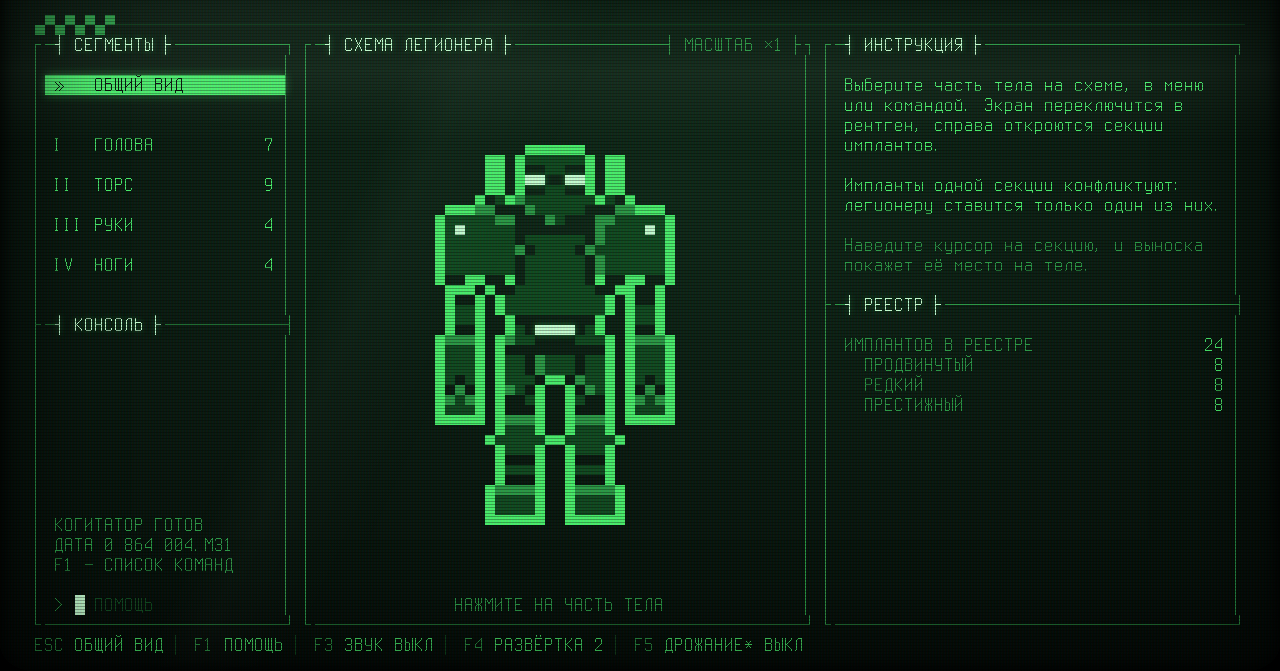
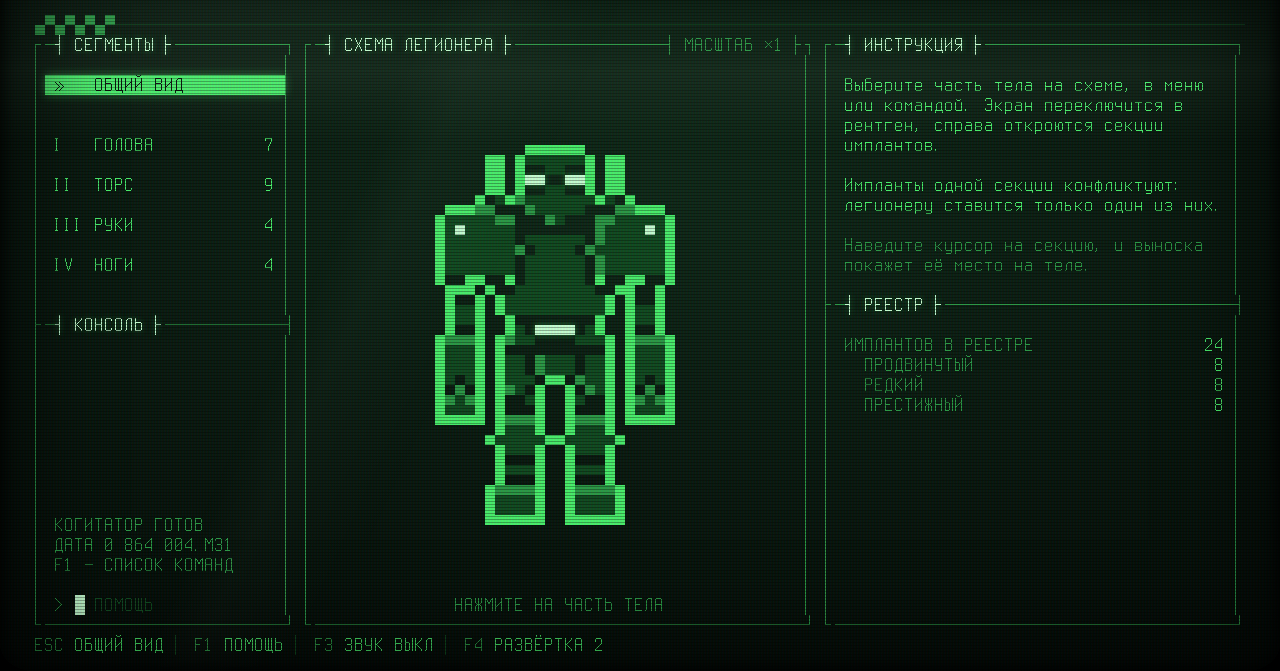
Before and after one commit to otpironwarriors/augments, a plain HTML site: page index.html in a window 1280 px wide. Shown: the part 129-800 px from the top of the page. Drawn offline with Linux system fonts and the light colour scheme.

Commit message:
Add files via upload

```diff
--- a/index.html
+++ b/index.html
@@ -139,6 +139,7 @@ body::after { /* сканлайны, цветная маска и виньетк
 </style>
 </head>
 <body>
+
 
 <div class="term" id="term">
   <header class="head">
@@ -630,7 +631,7 @@ function drawBtns(g, y0) {
 function keyItems() {
   return [
     ["ESC", "ОБЩИЙ ВИД"], ["F1", "ПОМОЩЬ"], ["F3", "ЗВУК " + (Snd.on ? "ВКЛ" : "ВЫКЛ")],
-    ["F4", "РАЗВЁРТКА " + ["ВЫКЛ", "1", "2", "3"][scanLv]], ["F5", "ДРОЖАНИЕ* " + (jitter ? "ВКЛ" : "ВЫКЛ")],
+    ["F4", "РАЗВЁРТКА " + ["ВЫКЛ", "1", "2", "3"][scanLv]],
   ];
 }
 function drawKeys(g, y, w, wrapRows) {
@@ -777,13 +778,12 @@ const imperialDate = () => {
 };
 function setScan(n) { scanLv = n; document.documentElement.style.setProperty("--scan", [0, .16, .3, .45][scanLv]); try { localStorage.setItem("cog-scan", String(scanLv)); } catch (e) {} render(); }
 function toggleSound() { Snd.set(!Snd.on); if (Snd.on) Snd.degauss(); render(); }
-const HELP = ["ГОЛОВА ТОРС РУКИ НОГИ ОБЩИЙ", "ЗВУК РАЗВЁРТКА 0-3", "ДРОЖАНИЕ ДАТА ЛИТАНИЯ", "РЕЕСТР ВЫКЛЮЧИТЬ ОЧИСТИТЬ", "КЛАВИШИ: ESC F1 F3-F5"];
+const HELP = ["ГОЛОВА ТОРС РУКИ НОГИ ОБЩИЙ", "ЗВУК РАЗВЁРТКА 0-3", "ДАТА ЛИТАНИЯ", "РЕЕСТР ВЫКЛЮЧИТЬ ОЧИСТИТЬ", "КЛАВИШИ: ESC F1 F3 F4"];
 const CMD = {
   "ПОМОЩЬ": () => HELP,
   "ОБЩИЙ": () => { select(null); },
   "ЗВУК": () => { toggleSound(); return "ЗВУК: " + (Snd.on ? "ВКЛ" : "ВЫКЛ"); },
   "РАЗВЁРТКА": (arg) => { const n = parseInt(arg, 10); setScan(n >= 0 && n <= 3 ? n : (scanLv + 1) % 4); return "РАЗВЁРТКА: " + ["ВЫКЛ", "1", "2", "3"][scanLv]; },
-  "ДРОЖАНИЕ": () => { setJitter(!jitter); render(); return "ДРОЖАНИЕ: " + (jitter ? "ВКЛ" : "ВЫКЛ"); },
   "ДАТА": () => "ИМПЕРСКАЯ ДАТА: " + imperialDate(),
   "ЛИТАНИЯ": () => { const l = LEGION.litanies || [LEGION.motto]; return "++ " + l[Math.floor(Math.random() * l.length)].toUpperCase() + " ++"; },
   "РЕЕСТР": () => BODY.map((p) => `${p.num.padEnd(4)}${p.title.toUpperCase().padEnd(8)}${String(countPart(p)).padStart(3)} ИМПЛ.`),
@@ -817,9 +817,9 @@ cmd.addEventListener("keydown", (e) => {
   else if (e.key === "ArrowUp" && cmdHist.length) { e.preventDefault(); histI = Math.max(0, histI - 1); cmd.value = cmdHist[histI]; render(); }
   else if (e.key === "ArrowDown" && cmdHist.length) { e.preventDefault(); histI = Math.min(cmdHist.length, histI + 1); cmd.value = cmdHist[histI] || ""; render(); }
 });
-const KEYS = { ESC: () => select(null), F1: () => HELP.forEach((l) => clog(l, "h")), F3: toggleSound, F4: () => setScan((scanLv + 1) % 4), F5: () => { setJitter(!jitter); render(); } };
+const KEYS = { ESC: () => select(null), F1: () => HELP.forEach((l) => clog(l, "h")), F3: toggleSound, F4: () => setScan((scanLv + 1) % 4) };
 document.addEventListener("keydown", (e) => {
-  const k = e.key === "Escape" ? "ESC" : /^F[1345]$/.test(e.key) ? e.key : null;
+  const k = e.key === "Escape" ? "ESC" : /^F[134]$/.test(e.key) ? e.key : null;
   if (k) { e.preventDefault(); if (k !== "ESC" || current) { Snd.key(); KEYS[k](); } if (k === "ESC") cmd.blur(); return; }
   if (e.key === "PageDown" || e.key === "PageUp") { panelScroll += e.key === "PageDown" ? 8 : -8; render(); e.preventDefault(); return; }
   if (e.target === cmd || !L.wide || e.ctrlKey || e.metaKey || e.altKey || e.key.length !== 1 || e.key === " ") return;
@@ -1001,15 +1001,6 @@ function glitch() {
   }
   setTimeout(glitch, 40000 + Math.random() * 40000);
 }
-let jitter = false, jitT = 0;
-try { jitter = localStorage.getItem("cog-jit") === "1"; } catch (e) {}
-function setJitter(v) {
-  jitter = v && !reduce;
-  try { localStorage.setItem("cog-jit", jitter ? "1" : "0"); } catch (e) {}
-  clearInterval(jitT); $("term").style.translate = "";
-  if (jitter) jitT = setInterval(() => { const r = Math.random(); $("term").style.translate = (r < .7 ? 0 : r < .85 ? 1 : -1) + "px 0"; }, 70);
-}
-
 
 function hideLead() { hoverAct = ""; }
 // ===================== 10, 11: включение и гашение трубки =====================
@@ -1039,8 +1030,6 @@ async function powerOff() {
 }
 let hadFocus = false;
 const wake = () => { if (!screenOn) powerOn($("term")); };
-window.addEventListener("blur", () => { if (hadFocus) powerOff(); });
-window.addEventListener("focus", () => { hadFocus = true; wake(); });
 document.addEventListener("pointerdown", () => { hadFocus = true; wake(); }, true);
 document.addEventListener("keydown", () => { hadFocus = true; wake(); }, true);
 
@@ -1114,7 +1103,6 @@ $("emblem").innerHTML = EMB.map((row, y) => [...row].map((c, x) => (c === "X" ?
 document.documentElement.style.setProperty("--scan", [0, .16, .3, .45][scanLv]);
 pickCell();
 L = layout();
-setJitter(jitter);
 clog("КОГИТАТОР ГОТОВ");
 clog("ДАТА " + imperialDate());
 clog("F1 — СПИСОК КОМАНД");
@@ -1125,5 +1113,6 @@ select(startPart);
 if (document.fonts) document.fonts.ready.then(() => render());
 boot(() => { startLitanies(); setTimeout(flicker, 3000); setTimeout(glitch, 30000 + Math.random() * 30000); });
 </script>
+
 </body>
 </html>
```
